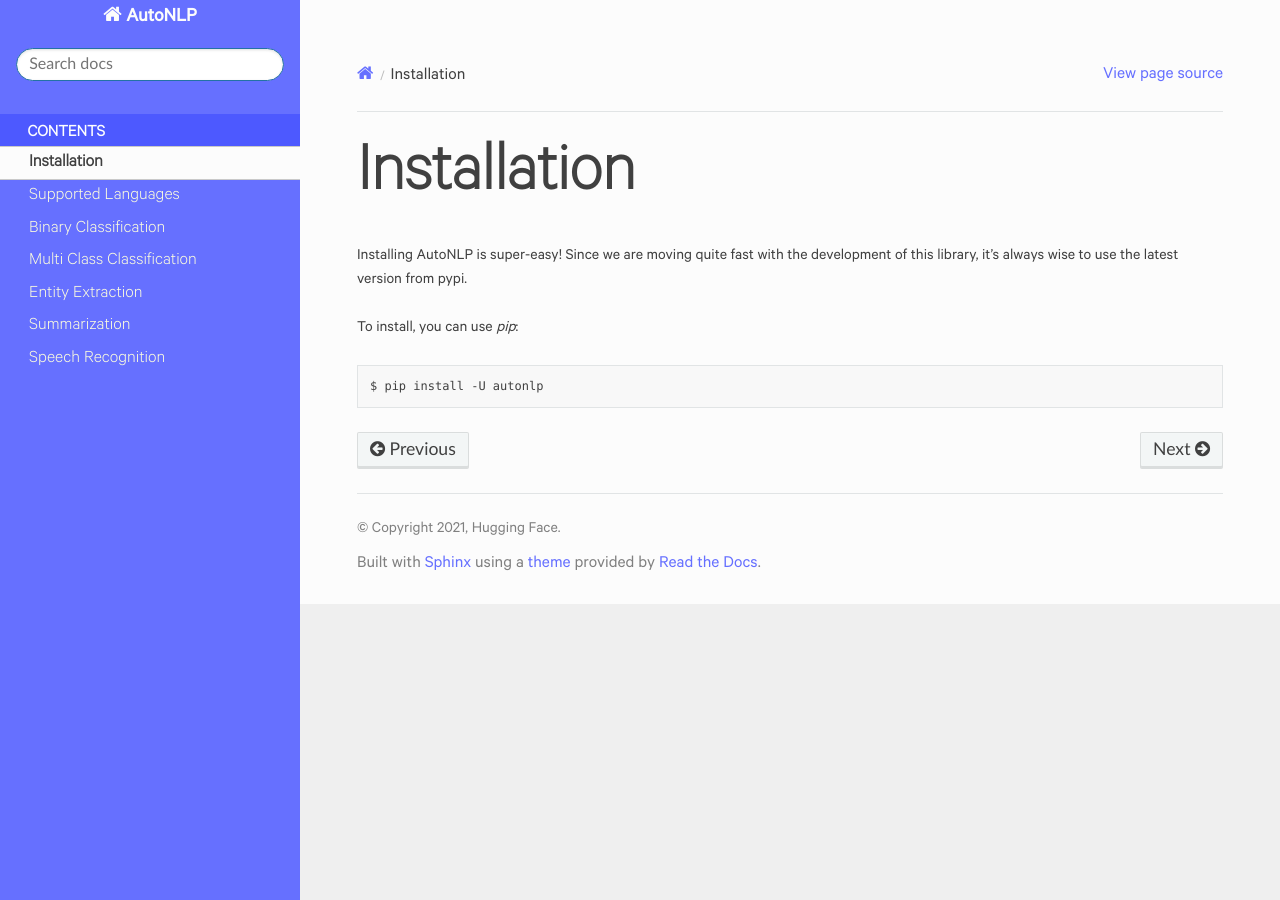
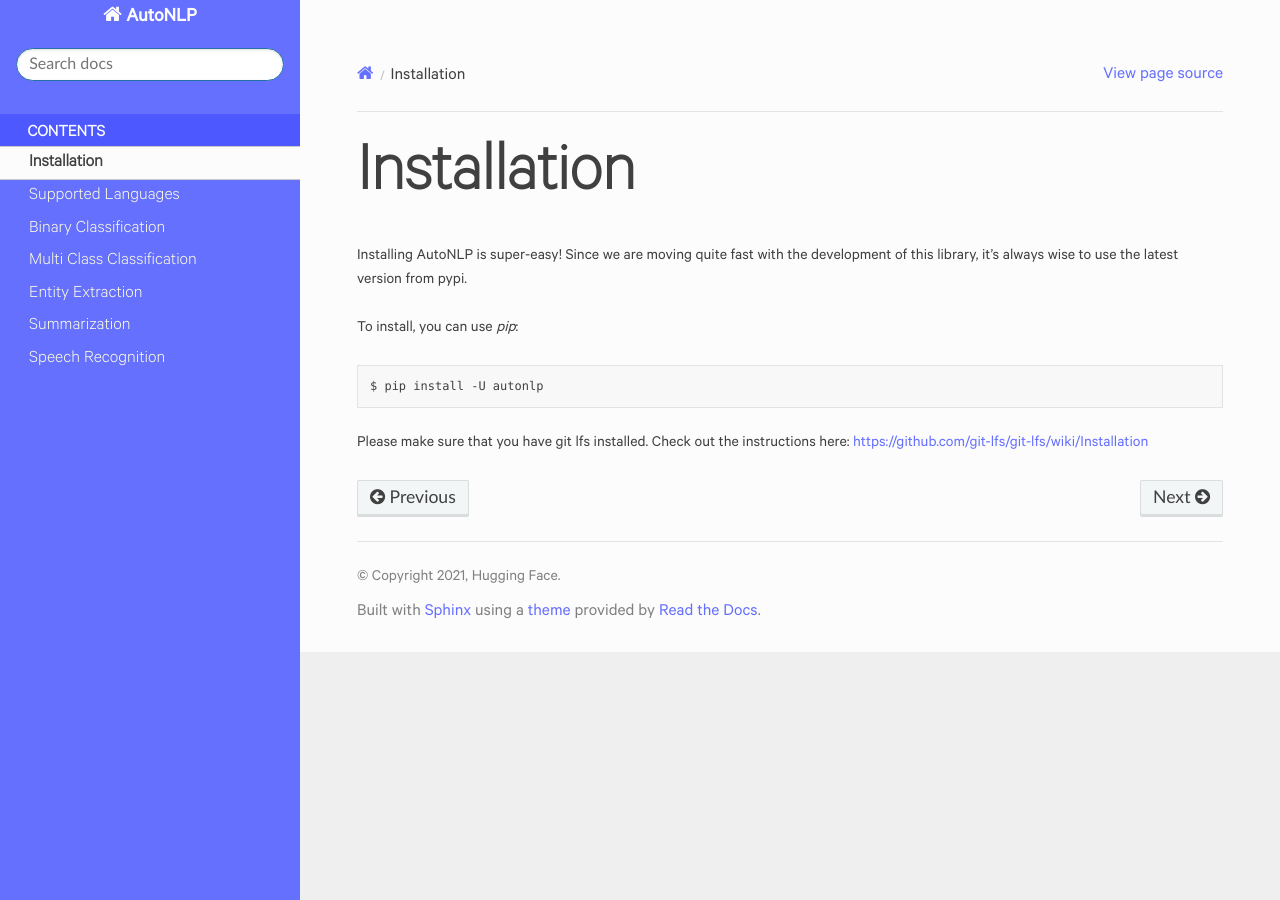
Before and after one commit to huggingface/autotrain-advanced, a Sphinx documentation site: the page built from docs/installation.rst, in a window 1280 px wide. Built offline with Sphinx 7.4.7 and the Read the Docs theme 2.0.0, drawn with Linux system fonts in a browser that asks for light colours.

Commit message:
update doc

```diff
--- a/docs/installation.rst
+++ b/docs/installation.rst
@@ -8,3 +8,6 @@
 .. code-block:: bash
 
     $ pip install -U autonlp
+
+
+Please make sure that you have git lfs installed. Check out the instructions here: https://github.com/git-lfs/git-lfs/wiki/Installation
```
